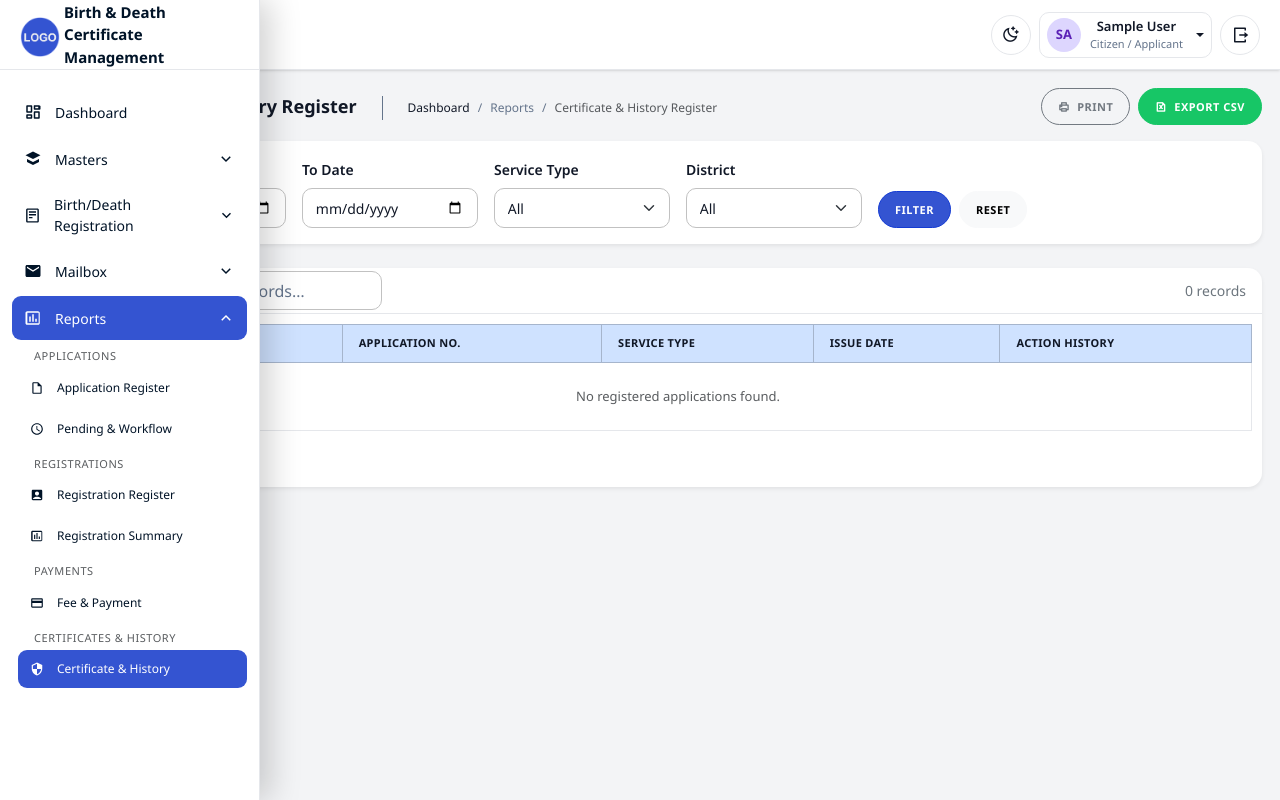
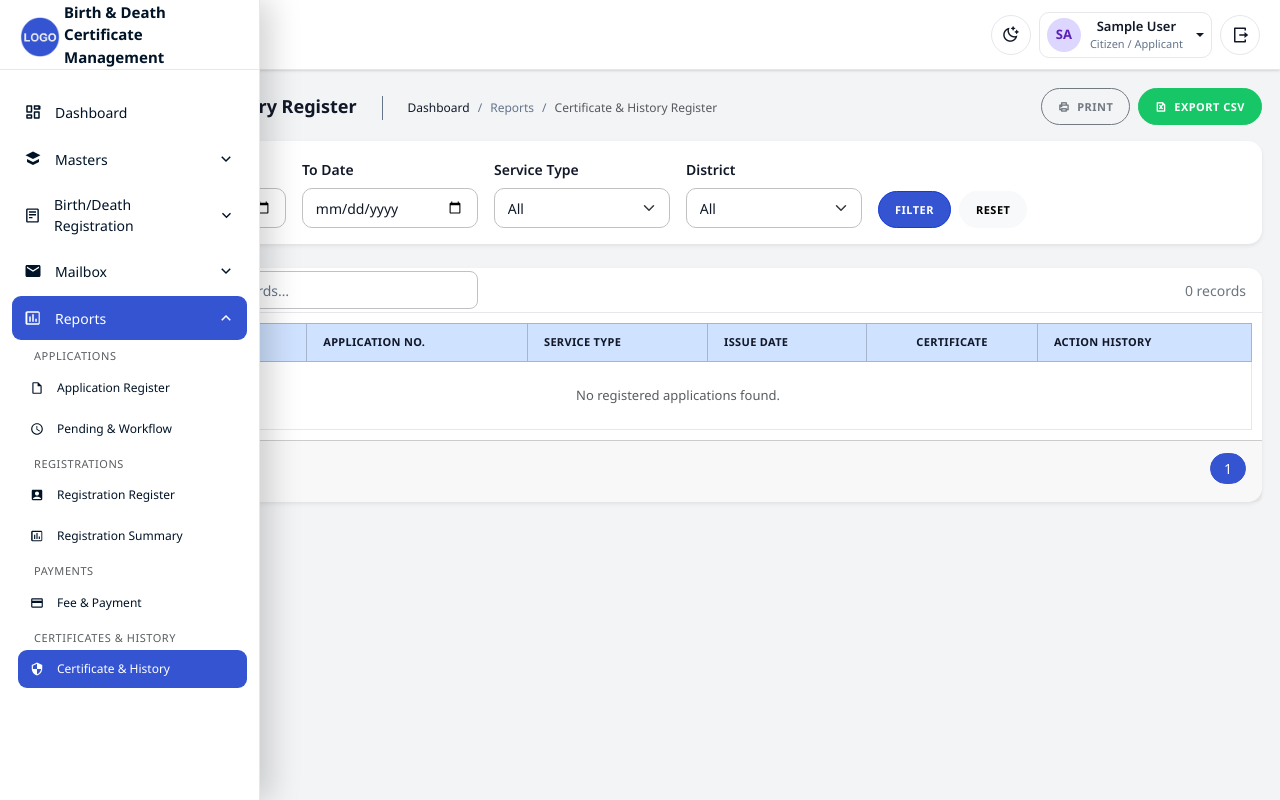
Before and after one commit to Harshita9950/BD_Certificate, a Django app: page /reports/certificate-history/ in a window 1280 px wide. Run offline with Django 4.2, Linux system fonts and the light colour scheme; the visitor is signed in with stand-in values (Sample User, id 1); data comes from the database, SQL or seed files in the repository; data that the repository does not hold is empty; parts of the project's set-up code (start-up, migrations or seed data) failed here and were passed over; some libraries are stand-ins or nearby versions.

Commit message:
death certificate reports

```diff
--- a/bd_registration/views.py
+++ b/bd_registration/views.py
@@ -1769,7 +1769,10 @@
         'districts':      districts_qs,
         'ulbs':           ulbs_qs,
         'wards':          wards_qs,
-        'service_types':  ServiceType.choices,
+        'service_types':  [
+            ('BIRTH_REGISTRATION',  'Birth Registration'),
+            ('DEATH_REGISTRATION',  'Death Registration'),
+        ],
         'status_choices': ApplicationStatus.choices,
         'filter_params':  request.GET,
     }
--- a/templates/Authority/reports/certificate_history.html
+++ b/templates/Authority/reports/certificate_history.html
@@ -30,45 +30,28 @@
 {% block report_table %}
 <table class="table table-hover table-bordered align-middle mb-0">
     <thead class="table-primary">
-        <tr><th>#</th><th>Reg. No.</th><th>Application No.</th><th>Service Type</th><th>Issue Date</th><th>Action History</th></tr>
+        <tr><th>#</th><th>Reg. No.</th><th>Application No.</th><th>Service Type</th><th>Issue Date</th><th class="text-center d-print-none">Certificate</th><th>Action History</th></tr>
     </thead>
     <tbody>
         {% for app in rows %}
         <tr>
             <td class="text-center align-top">{{ forloop.counter }}</td>
-            <td class="fw-semibold text-success text-nowrap align-top">
-                {% if app.birth_registration %}{{ app.birth_registration.registration_number|default:"—" }}
-                {% elif app.death_registration %}{{ app.death_registration.registration_number|default:"—" }}
-                {% elif app.still_birth_registration %}{{ app.still_birth_registration.registration_number|default:"—" }}
-                {% else %}—{% endif %}
-            </td>
+            <td class="fw-semibold text-success text-nowrap align-top">{% if app.birth_registration %}{{ app.birth_registration.registration_number|default:"—" }}{% elif app.death_registration %}{{ app.death_registration.registration_number|default:"—" }}{% elif app.still_birth_registration %}{{ app.still_birth_registration.registration_number|default:"—" }}{% else %}—{% endif %}</td>
             <td class="text-nowrap align-top"><a href="{% url 'application_detail' app.pk %}">{{ app.application_number }}</a></td>
             <td class="align-top"><small>{{ app.get_service_type_display }}</small></td>
-            <td class="text-nowrap align-top">
-                {% if app.birth_registration %}{{ app.birth_registration.date_of_registration|date:"d-m-Y"|default:"—" }}
-                {% elif app.death_registration %}{{ app.death_registration.date_of_registration|date:"d-m-Y"|default:"—" }}
-                {% else %}—{% endif %}
-            </td>
+            <td class="text-nowrap align-top">{% if app.birth_registration %}{{ app.birth_registration.date_of_registration|date:"d-m-Y"|default:"—" }}{% elif app.death_registration %}{{ app.death_registration.date_of_registration|date:"d-m-Y"|default:"—" }}{% else %}—{% endif %}</td>
+            <td class="text-center align-top d-print-none">{% if app.service_type == 'BIRTH_REGISTRATION' and app.birth_registration.registration_number %}<a href="{% url 'birth_certificate' app.pk %}" class="btn btn-success btn-sm"><i class="ri-award-line me-1"></i>Birth</a>{% elif app.service_type == 'DEATH_REGISTRATION' and app.death_registration.registration_number %}<a href="{% url 'death_certificate' app.pk %}" class="btn btn-info btn-sm text-white"><i class="ri-award-line me-1"></i>Death</a>{% else %}<span class="text-muted small">—</span>{% endif %}</td>
             <td>
                 <table class="table table-sm mb-0">
                     <thead><tr><th>Action</th><th>Officer</th><th>At</th><th>Remarks</th></tr></thead>
                     <tbody>
-                        {% for h in app.status_history.all %}
-                        <tr>
-                            <td><code class="small">{{ h.action }}</code></td>
-                            <td><small>{% if h.changed_by %}{{ h.changed_by.get_full_name|default:h.changed_by.username }}{% else %}—{% endif %}</small></td>
-                            <td class="text-nowrap"><small>{{ h.changed_at|date:"d-m-Y H:i" }}</small></td>
-                            <td><small>{{ h.remarks|default:"—"|truncatechars:50 }}</small></td>
-                        </tr>
-                        {% empty %}
-                        <tr><td colspan="4" class="text-muted text-center">No history.</td></tr>
-                        {% endfor %}
+                        {% for h in app.status_history.all %}<tr><td><code class="small">{{ h.action }}</code></td><td><small>{% if h.changed_by %}{{ h.changed_by.get_full_name|default:h.changed_by.username }}{% else %}—{% endif %}</small></td><td class="text-nowrap"><small>{{ h.changed_at|date:"d-m-Y H:i" }}</small></td><td><small>{{ h.remarks|default:"—"|truncatechars:50 }}</small></td></tr>{% empty %}<tr><td colspan="4" class="text-muted text-center">No history.</td></tr>{% endfor %}
                     </tbody>
                 </table>
             </td>
         </tr>
         {% empty %}
-        <tr><td colspan="6" class="text-center text-muted py-4">No registered applications found.</td></tr>
+        <tr><td colspan="7" class="text-center text-muted py-4">No registered applications found.</td></tr>
         {% endfor %}
     </tbody>
 </table>
--- a/templates/Authority/reports/report_base.html
+++ b/templates/Authority/reports/report_base.html
@@ -6,7 +6,6 @@
 {% block content %}
 <main class="content">
 
-    <!-- BREADCRUMB -->
   <section class="page-inner d-flex align-items-left align-items-md-center flex-column flex-md-row pt-2 pb-3">
     <div class="page-heading">
       <h1 class="page-title">{{ report_title }}</h1>
@@ -24,20 +23,20 @@
     </div>
   </section>
 
-    <!-- FILTER FORM -->
   {% block filter_form %}{% endblock %}
 
-    <!-- TABLE -->
+  {% block summary_cards %}{% endblock %}
+
   <div class="card border-0 shadow-sm">
     <div class="card-header d-print-none">
       <div class="row g-3 align-items-center">
-                <div class="col-xl-3 col-md-4">
+        <div class="col-xl-4 col-md-5">
           <div class="d-flex align-items-center gap-2">
             <label for="tableSearch" class="form-label mb-0 fw-medium text-nowrap text-secondary">Search:</label>
-                        <input type="search" id="tableSearch" class="form-control" placeholder="Search records…" autocomplete="off" style="border-radius:10px;">
+            <input type="search" id="tableSearch" class="form-control form-control-sm" placeholder="Search records…" autocomplete="off" style="border-radius:8px;">
           </div>
         </div>
-                <div class="col-xl-9 col-md-8">
+        <div class="col-xl-8 col-md-7">
           <div class="d-flex align-items-center justify-content-md-end gap-2">
             <span class="text-secondary small">{{ total }} record{{ total|pluralize }}</span>
           </div>
@@ -49,26 +48,25 @@
       {% block report_table %}{% endblock %}
     </div>
 
-        <!-- Pagination -->
     {% if not is_print %}
-        <div class="card-body d-print-none">
-            <div class="row align-items-center g-3">
-                <div class="col-12 col-md-5">
-                    <div id="tableInfo" class="text-secondary small text-center text-md-start"></div>
-                </div>
-                <div class="col-12 col-md-7">
-                    <nav class="d-flex justify-content-center justify-content-md-end">
+    <div class="card-footer d-print-none">
+      <div class="d-flex justify-content-between align-items-center flex-wrap gap-2">
+        <span class="text-secondary small">
+          Page {{ current_page }} of {{ total_pages }}
+        </span>
+        <nav>
           <ul class="pagination pagination-sm mb-0">
             {% if current_page > 1 %}
-                            <li class="page-item"><a class="page-link" href="?{% for k,v in filter_params.items %}{% if k != 'page' %}{{ k }}={{ v }}&{% endif %}{% endfor %}page={{ current_page|add:"-1" }}">‹ Prev</a></li>
+            <li class="page-item"><a class="page-link" href="?{% for k,v in filter_params.items %}{% if k != 'page' %}{{ k }}={{ v }}&{% endif %}{% endfor %}page=1">«</a></li>
+            <li class="page-item"><a class="page-link" href="?{% for k,v in filter_params.items %}{% if k != 'page' %}{{ k }}={{ v }}&{% endif %}{% endfor %}page={{ current_page|add:"-1" }}">‹</a></li>
             {% endif %}
-                            {% for p in total_pages|rjust:"1" %}{% endfor %}
+            <li class="page-item active"><span class="page-link">{{ current_page }}</span></li>
             {% if current_page < total_pages %}
-                            <li class="page-item"><a class="page-link" href="?{% for k,v in filter_params.items %}{% if k != 'page' %}{{ k }}={{ v }}&{% endif %}{% endfor %}page={{ current_page|add:"1" }}">Next ›</a></li>
+            <li class="page-item"><a class="page-link" href="?{% for k,v in filter_params.items %}{% if k != 'page' %}{{ k }}={{ v }}&{% endif %}{% endfor %}page={{ current_page|add:"1" }}">›</a></li>
+            <li class="page-item"><a class="page-link" href="?{% for k,v in filter_params.items %}{% if k != 'page' %}{{ k }}={{ v }}&{% endif %}{% endfor %}page={{ total_pages }}">»</a></li>
             {% endif %}
           </ul>
         </nav>
-                </div>
       </div>
     </div>
     {% endif %}
@@ -77,19 +75,20 @@
 </main>
 
 <style>
-@media print { .d-print-none { display:none!important; } .card { box-shadow:none!important; } }
+@media print { .d-print-none { display:none!important; } .card { box-shadow:none!important; border:1px solid #dee2e6!important; } }
 </style>
+
 {% block extra_js %}
 <script>
 document.addEventListener('DOMContentLoaded', function() {
-    const search = document.getElementById('tableSearch');
+    var search = document.getElementById('tableSearch');
     if (!search) return;
-    const table  = document.querySelector('#printableArea table tbody');
-    if (!table)  return;
-    const allRows = Array.from(table.querySelectorAll('tr'));
+    var table = document.querySelector('#printableArea table tbody');
+    if (!table) return;
+    var allRows = Array.from(table.querySelectorAll('tr'));
     search.addEventListener('input', function() {
-        const q = this.value.toLowerCase();
-        allRows.forEach(r => { r.style.display = r.innerText.toLowerCase().includes(q) ? '' : 'none'; });
+        var q = this.value.toLowerCase();
+        allRows.forEach(function(r) { r.style.display = r.innerText.toLowerCase().includes(q) ? '' : 'none'; });
     });
 });
 </script>
```
Also changed, not shown: templates/Authority/reports/registration_register.html (+17 -53 lines), templates/Authority/reports/registration_summary.html (+25 -10 lines). Lines whose indentation alone changed are shown as unchanged.
